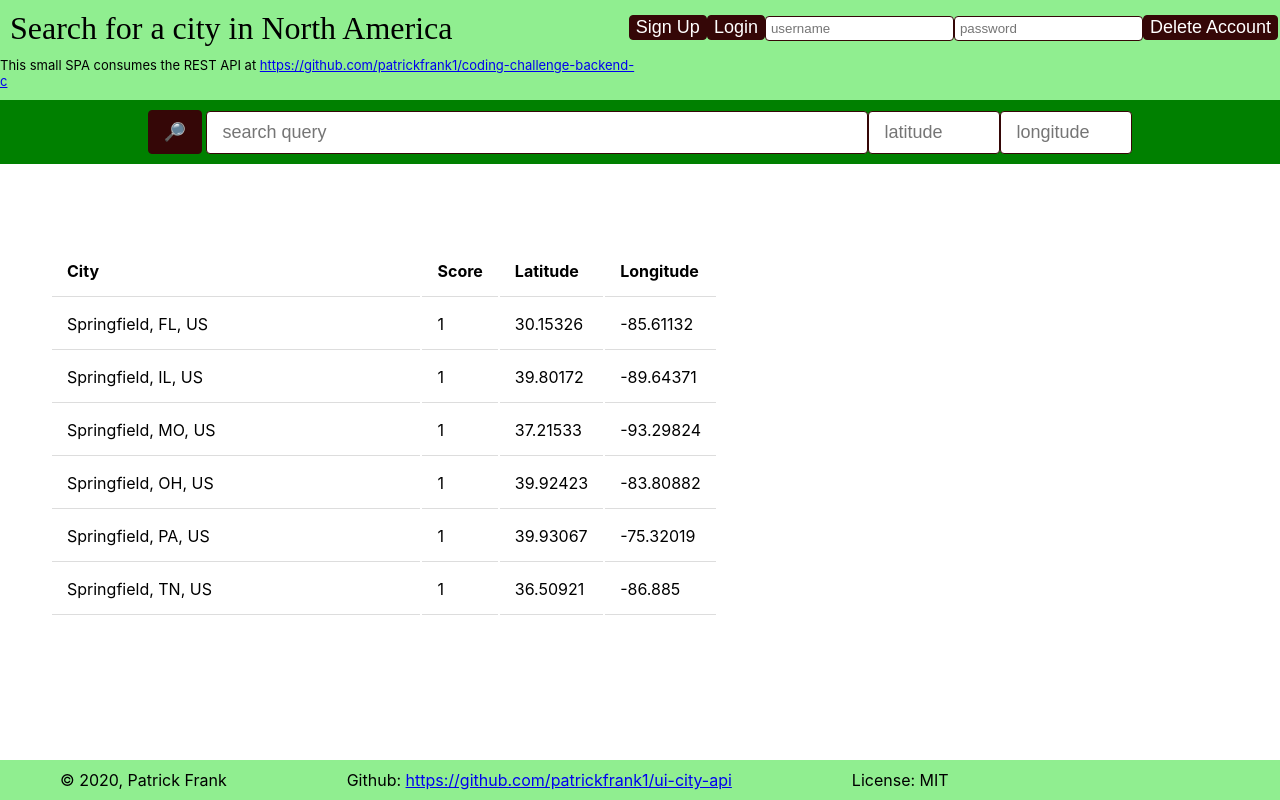
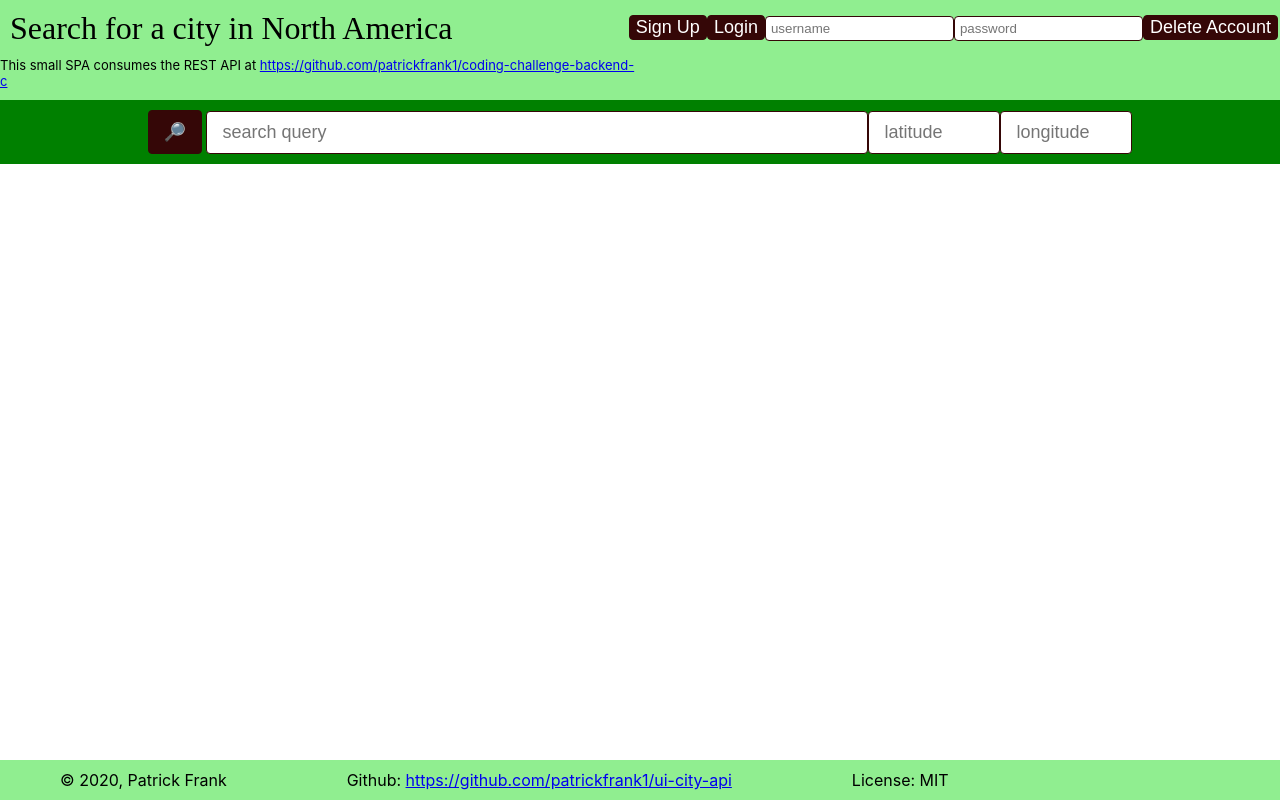
Before and after one commit to patrickfrank1/ui-city-api, a React (Create React App) app: page / in a window 1280 px wide. Shown: the top 800 px of the page. Built offline with nearby package versions, Linux system fonts and the light colour scheme; the HTML template or start-up script is replaced by a standard one.

Commit message:
Set default results to 0, finish styling

```diff
--- a/src/App.css
+++ b/src/App.css
@@ -63,6 +63,9 @@ input {
   width: 100%;
   height: 50px;
   padding: 10px 50px;
+  font-size: large;
+  text-align: left;
+ line-height: 50px;
 }
 
 .warn {
--- a/src/App.jsx
+++ b/src/App.jsx
@@ -12,7 +12,7 @@ class App extends React.Component {
       message: '',
       msgType: '',
       cookie: '',
-      results: [{"name":"Springfield, FL, US","latitude":"30.15326","longitude":"-85.61132","score":1},{"name":"Springfield, IL, US","latitude":"39.80172","longitude":"-89.64371","score":1},{"name":"Springfield, MO, US","latitude":"37.21533","longitude":"-93.29824","score":1},{"name":"Springfield, OH, US","latitude":"39.92423","longitude":"-83.80882","score":1},{"name":"Springfield, PA, US","latitude":"39.93067","longitude":"-75.32019","score":1},{"name":"Springfield, TN, US","latitude":"36.50921","longitude":"-86.885","score":1}]
+      results: null
     };
   }
   handleMessage = (txt, type = 'error') => {
--- a/src/SearchResults.jsx
+++ b/src/SearchResults.jsx
@@ -19,6 +19,9 @@ class TableEntry extends React.PureComponent {
 
 class SearchResults extends React.PureComponent {
   render() {
+    if (this.props.results === null) {
+      return null;
+    }
     const rows = this.props.results.map((el, i) => (
       <TableEntry key={i} name={el.name} score={el.score} latitude={el.latitude} longitude={el.longitude} />
     ));
```
